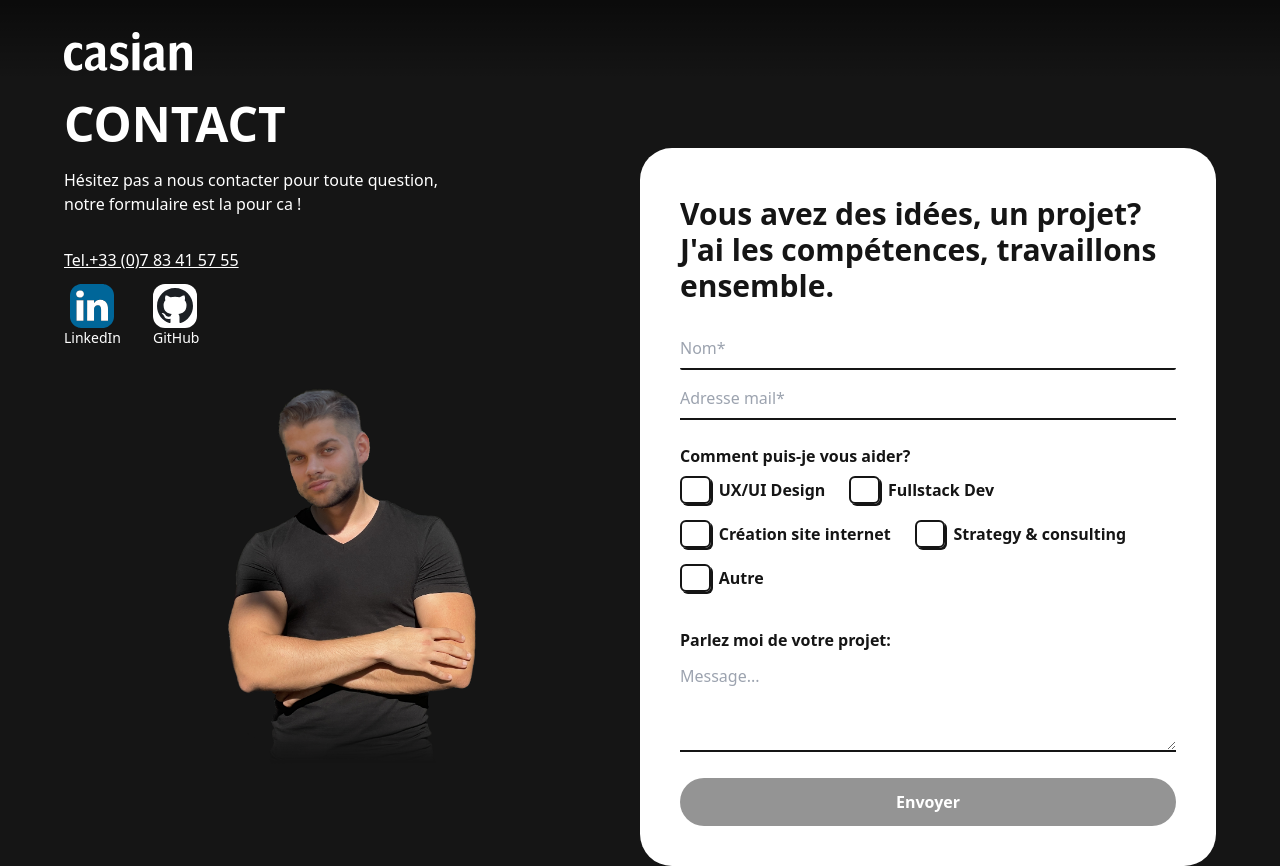
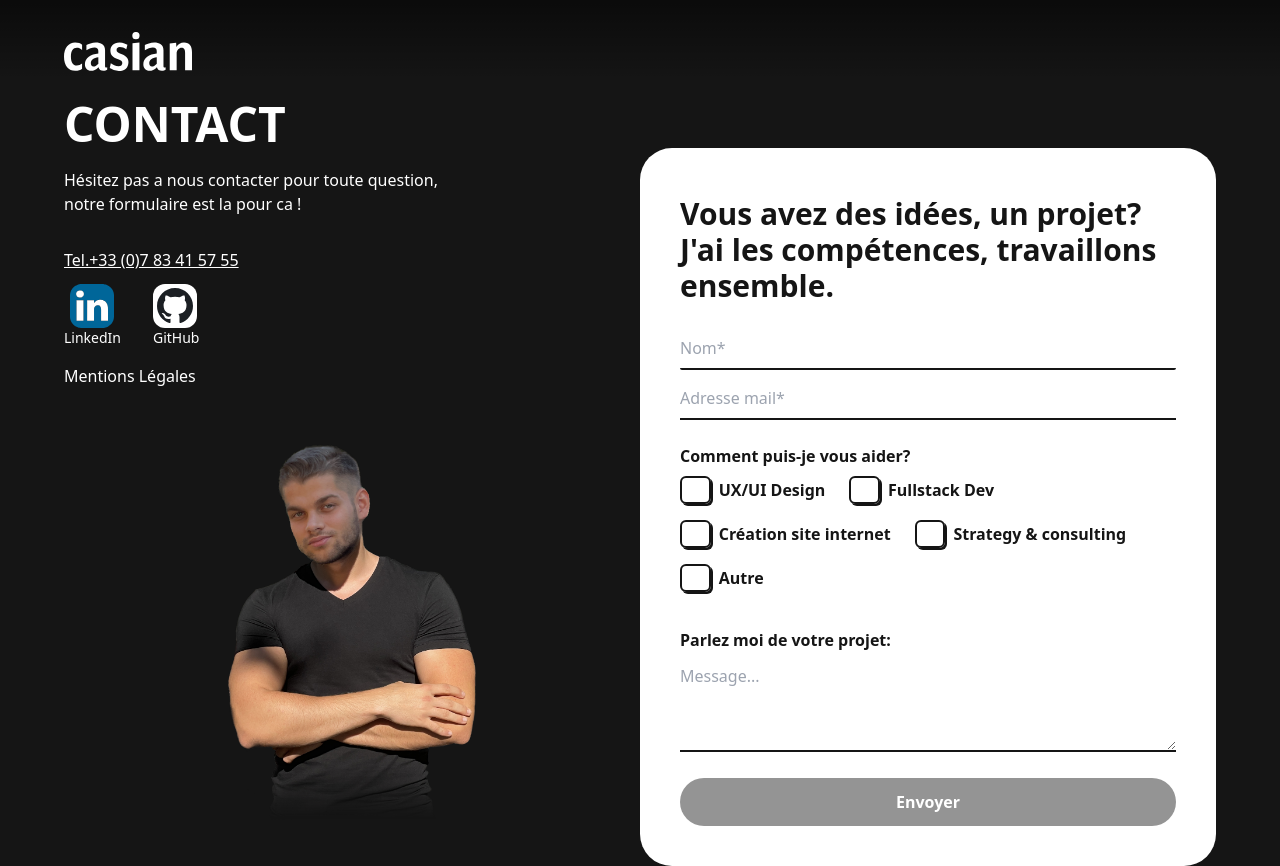
Before and after one commit to CasianLW/portfolio-casian-react-typecript-cms, a Next.js app: page /contact in a window 1280 px wide. Built offline with nearby package versions, Linux system fonts and the light colour scheme; no server answers.

Commit message:
ajout lien vers mentions legales

```diff
--- a/pages/contact/index.tsx
+++ b/pages/contact/index.tsx
@@ -2,6 +2,7 @@ import { githubLogo, linkedinLogo, profilePicture } from '@/assets/shared'
 import { Seo } from '@/cas-types'
 import ContectComponent from '@/components/contact-components/formComponent'
 import NavComponent, { NavLinkEnum } from '@/components/nav'
+import { getPathFromNavLink } from '@/components/nav'
 import SeoComponent from '@/components/shared/seo-component'
 import { useNavSettingsContext } from '@/context/nav-settings-context'
 import { getPageSeoBySlug } from '@/utils/page-seo-api'
@@ -9,6 +10,7 @@ import { GetStaticProps, NextPage } from 'next'
 import Image from 'next/image'
 import Link from 'next/link'
 import { useEffect, useState } from 'react'
+import MentionsLegales from '../mentions-legales'
 
 interface Props {
   seo: Seo
@@ -82,6 +84,9 @@ const Contact: NextPage<Props> = ({ seo }) => {
                     <p className="text-sm">GitHub</p>
                   </Link>
                 </div>
+                <Link className="w-fit py-4" href={getPathFromNavLink(NavLinkEnum.MentionsLegales)}>
+                  Mentions Légales
+                </Link>
               </div>
             )}
 
@@ -142,6 +147,9 @@ const Contact: NextPage<Props> = ({ seo }) => {
                 <p className="text-sm">GitHub</p>
               </Link>
             </div>
+            <Link className="w-fit py-4" href={getPathFromNavLink(NavLinkEnum.MentionsLegales)}>
+              Mentions Légales
+            </Link>
           </div>
         )}
       </header>
```
